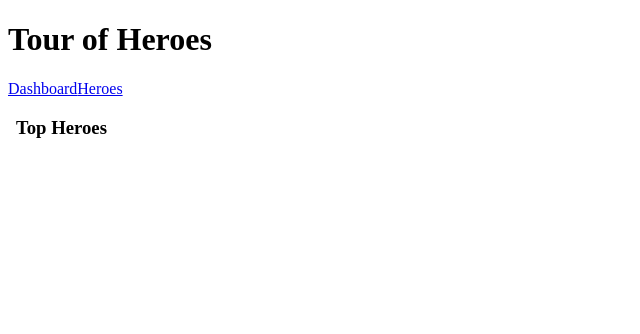
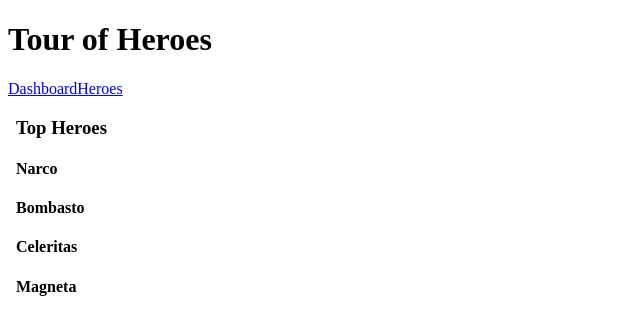
Before and after one commit to wangjie182/hero, an Angular app: page /dashboard in a window 1280 px wide. Shown: the top 334 px of the page, without its empty margins (0-640 px from the left). Built offline with nearby package versions, Linux system fonts and the light colour scheme.

Commit message:
把英雄添加到仪表盘时开始出现错误，哭

```diff
--- a/src/app/dashboard.component.ts
+++ b/src/app/dashboard.component.ts
@@ -1,9 +1,18 @@
-import { Component } from "@angular/core"
+import { Component , OnInit } from "@angular/core";
 
+import { Hero } from './hero';
+import { HeroService } from './hero.service';
 @Component({
     selector: 'my-dashboard',
     templateUrl: './dashboard.component.html',
     //指向新的模板文件
 })
 
-export class DashboardComponent{}
+export class DashboardComponent implements OnInit {
+    heroes: Hero[] = [];//创建一个hero数组属性
+    constructor(private heroService: HeroService){}//在构造函数中注入HeroService,并保存其于一个私有的heroService字段中
+    ngOnInit(): void {//在Angular的ngOnInit生命周期钩子里调动服务来获取英雄数据
+        this.heroService.getHeroes()
+            .then(heroes => this.heroes = heroes.slice(1,5));//用Array.slice方法提取四个英雄（2~5）
+    }
+}
```
